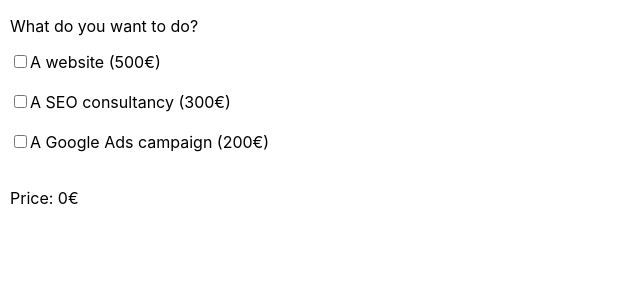
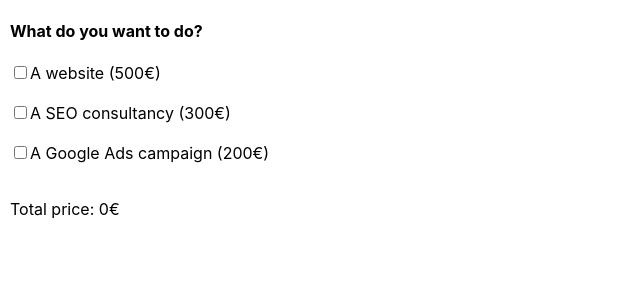
Before and after one commit to mariago6/react-sprint7, a React (Create React App) app: page / in a window 1280 px wide. Shown: the top 300 px of the page, without its empty margins (0-640 px from the left). Built offline with nearby package versions, Linux system fonts and the light colour scheme.

Commit message:
exercise_1_mejorado

```diff
--- a/src/App.js
+++ b/src/App.js
@@ -1,64 +1,65 @@
 import React from 'react'
-import { useState } from 'react';
-import { formData } from './formData';
+import { useState, useEffect } from 'react';
 
 
-const getFormattedPrice = (price) => `${price.toFixed(0)}€`;
+function App() {
+  const [formData, setFormData] = useState(
+    {web: false, seo: false, ads: false}
+)
 
-function App() {
-  const [checkedState, setCheckedState] = useState(
-    new Array(formData.length).fill(false)
-  );
+function handleChange(event) {
+    const {name, checked} = event.target;
+    setFormData(prevFormData => {
+        return {
+            ...prevFormData,
+            [name]: checked
+        }
+    })
+}
 
-  const [total, setTotal] = useState(0);
+const [totalPrice, setTotalPrice] = useState(0);
 
-  const handleOnChange = (position) => {
-    const updatedCheckedState = checkedState.map((item, index) =>
-      index === position ? !item : item
-    );
+useEffect(() => {
+    const price = (formData.web ? 500 : 0) + (formData.seo ? 300 : 0) + (formData.ads ? 200 : 0);
+    return setTotalPrice(prevTotalPrice => prevTotalPrice = price);
+}, [formData.web, formData.seo, formData.ads]);
 
-    setCheckedState(updatedCheckedState);
-
-    const totalPrice = updatedCheckedState.reduce(
-      (sum, currentState, index) => {
-        if (currentState === true) {
-          return sum + formData[index].price;
-        }
-        return sum;
-      },
-      0
-    );
-
-    setTotal(totalPrice);
-  };
-
-  return (
-    <div>
-      <p>What do you want to do?</p>
-      <p>
-        {formData.map(({name}, index) => {
-          return (
-            <div>
-              <input
-                type="checkbox"
-                id={index}
-                name={name}
-                value={name}
-                checked={checkedState[index]}
-                onChange={() => handleOnChange(index)}
-              />
-              <label htmlFor={index}>{name}</label>
-              <br />
-              <br/>
-            </div>
-          );
-        })}
-      </p>
-      <div>
-        <p>Price: {getFormattedPrice(total)}</p>
-      </div>
-    </div>
-  );
+return (
+    <form>
+        <h4>What do you want to do?</h4>
+        <input
+            type="checkbox"
+            id='web'
+            checked={formData.web}
+            onChange={handleChange}
+            name='web'
+        />
+        <label htmlFor="web">A website (500€)</label>
+        <br />
+        <br />
+        <input
+            type="checkbox"
+            id='seo'
+            checked={formData.seo}
+            onChange={handleChange}
+            name='seo'
+        />
+        <label htmlFor="seo">A SEO consultancy (300€)</label>
+        <br />
+        <br />
+        <input
+            type="checkbox"
+            id='ads'
+            checked={formData.ads}
+            onChange={handleChange}
+            name='ads'
+        />
+        <label htmlFor="ads">A Google Ads campaign (200€)</label>
+        <br />
+        <br />
+        <p>Total price: {totalPrice}€</p>
+    </form>
+)
 }
 
 export default App;
--- a/src/formData.js
+++ /dev/null
@@ -1,14 +0,0 @@
-export const formData = [
-  {
-    name: 'A website (500€)',
-    price: 500
-  },
-  {
-    name: 'A SEO consultancy (300€)',
-    price: 300
-  },
-  {
-    name: 'A Google Ads campaign (200€)',
-    price: 200
-  },
-];
```
